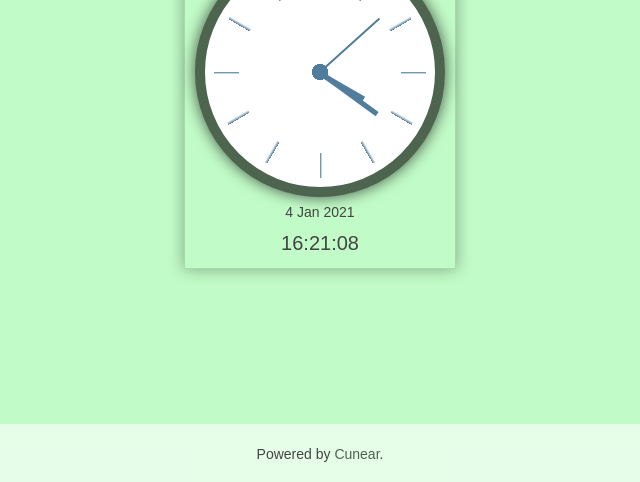
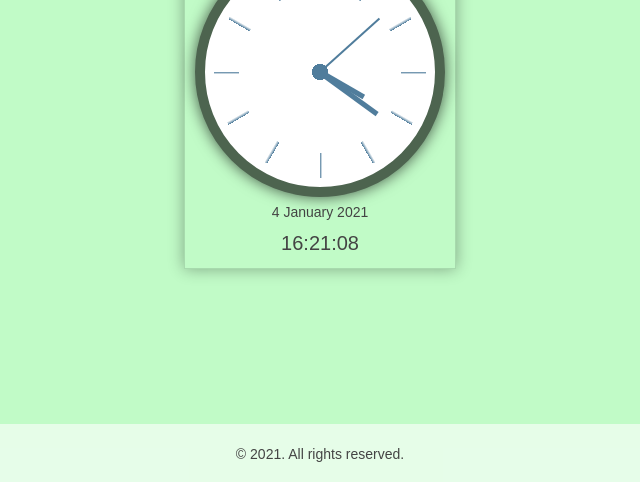
Before and after one commit to mdfahadhossain/myclock, a plain HTML site: page index.html in a window 1280 px wide. Shown: the part 315-797 px from the top of the page, 320-960 px from the left. Drawn offline with Linux system fonts and the light colour scheme.

Commit message:
An update

```diff
--- a/index.html
+++ b/index.html
@@ -26,6 +26,6 @@
       </div>
     </section>
 
-    <footer class="tac">Powered by <a href="https://www.cunear.com" target="blank">Cunear</a>.</footer>
+    <footer class="tac">&copy; <span id="year"></span>. All rights reserved.</footer>
   </body>
 </html>
--- a/index.js
+++ b/index.js
@@ -10,7 +10,7 @@ function updateDigital(hours, minutes, seconds, date = new Date()) {
   document.querySelector('.digital .hour').innerHTML = prepend(hours);
   document.querySelector('.digital .minute').innerHTML = prepend(minutes);
   document.querySelector('.digital .second').innerHTML = prepend(seconds);
-  document.querySelector('.item .date').innerHTML = date.toLocaleDateString('en-gb', { day: 'numeric', month: 'short', year: 'numeric' });
+  document.querySelector('.item .date').innerHTML = date.toLocaleDateString('en-gb', { day: 'numeric', month: 'long', year: 'numeric' });
 }
 
 setClockWithCurrentTime();
@@ -27,3 +27,5 @@ function setClockWithCurrentTime() {
 }
 
 setInterval(setClockWithCurrentTime, 1000);
+
+document.getElementById('year').innerText = new Date().getFullYear();
--- a/style.css
+++ b/style.css
@@ -88,7 +88,7 @@ footer a {
   height: 50px;
   width: 5px;
   margin: auto;
-  top: -20%;
+  top: -22%;
   left: 0;
   bottom: 0;
   right: 0;
```
Also changed, not shown: 1 other file.
